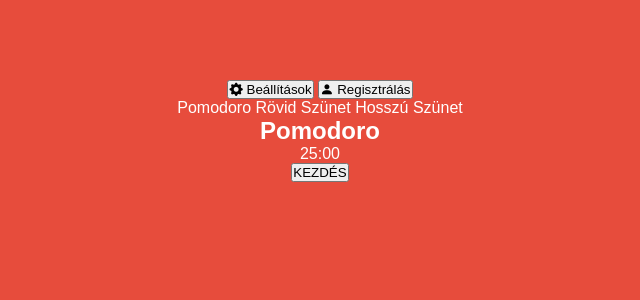
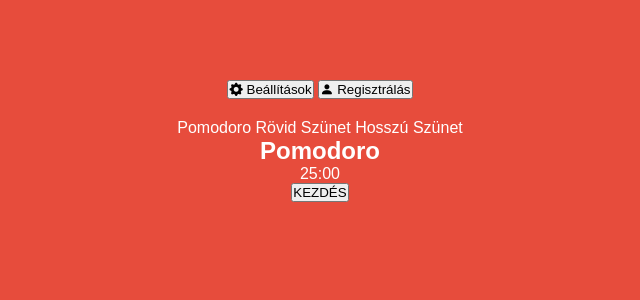
Before and after one commit to nacsacsa/Pomodoro, a PHP site: page / in a window 1280 px wide. Shown: the top 300 px of the page, without its empty margins (320-960 px from the left). Run offline with PHP 8.4, Linux system fonts and the light colour scheme.

Commit message:
style.css main formázása

```diff
--- a/Projekt/Frontend/style.css
+++ b/Projekt/Frontend/style.css
@@ -18,3 +18,14 @@ body {
     text-align: center;
     transition: background-color 0.3s;
 }
+
+main {
+    display: flex;
+    flex-direction: column;
+    align-items: center;
+    justify-content: center;
+    width: 100%;
+    max-width: 700px;
+    margin: 0 auto;
+    padding: 20px;
+}
```
